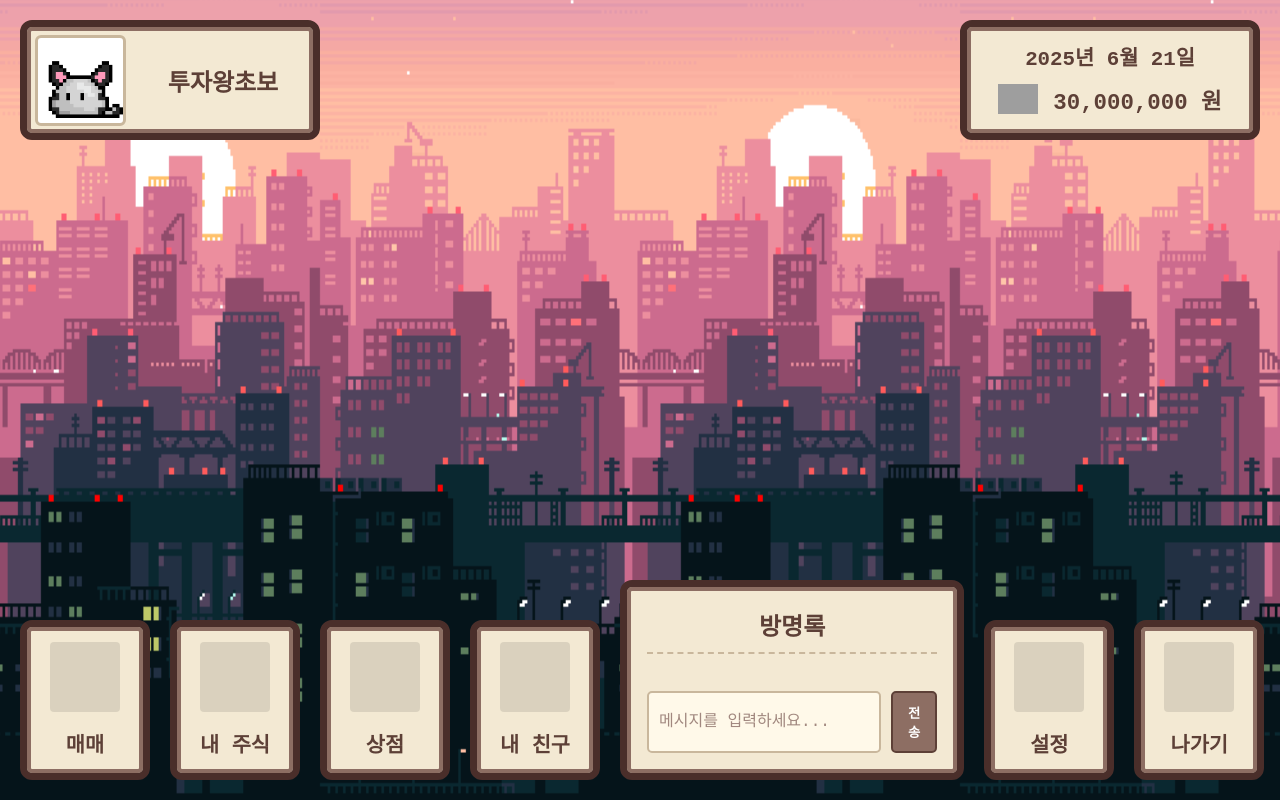
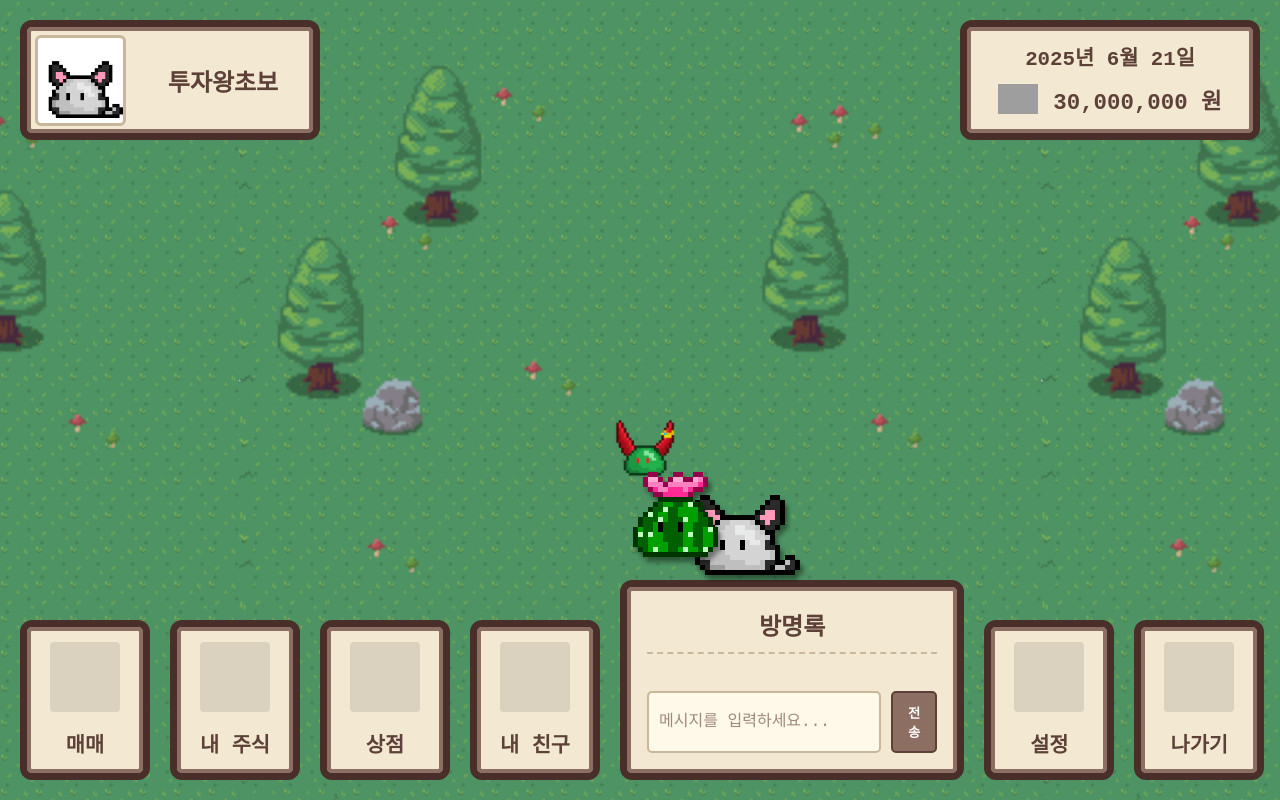
Before and after one commit to Vibe-Team1/frontend, a React (Vite) app: page /main in a window 1280 px wide. Built offline with nearby package versions, Linux system fonts and the light colour scheme; grey boxes are pictures that could not be loaded.

Commit message:
design: 메인화면 캐릭터 배치

```diff
--- a/src/components/main/MainPage.jsx
+++ b/src/components/main/MainPage.jsx
@@ -12,13 +12,15 @@ import MyPageModal from '../myPage/MyPageModal';
 import MyStocksModal from '../myStocks/MyStocksModal';
 import MyFriendsModal from '../friends/MyFriendsModal';
 import ShopModal from '../shop/ShopModal';
+import mainBackground from '../../assets/main-background4.jpeg';
+import PlayerCharacter from './PlayerCharacter';
 
 const MainContainer = styled.div`
   width: 100vw;
   height: 100vh;
-  background-image: url('/src/assets/main-background.gif');
-  background-size: 50% 150%;
-  // background-size: 90% 90%;
+  background-image: url(${mainBackground});
+  background-size: auto 100%;
+  background-repeat: repeat-x;
   background-position: center;
   display: flex;
   flex-direction: column;
@@ -36,6 +38,7 @@ const TopSection = styled.header`
 
 const MiddleSection = styled.main`
   flex-grow: 1; /* Takes up the remaining space */
+  position: relative; /* Set position context for the character */
 `;
 
 const BottomSection = styled.footer`
@@ -104,7 +107,9 @@ const MainPage = ({ isMusicPlaying, playMusic, pauseMusic }) => {
         <GameStatus />
       </TopSection>
 
-      <MiddleSection>{/* Middle content can go here */}</MiddleSection>
+      <MiddleSection>
+        <PlayerCharacter />
+      </MiddleSection>
 
       <BottomSection>
         <NavContainer>
--- /dev/null
+++ b/src/components/main/PlayerCharacter.jsx
@@ -0,0 +1,142 @@
+import React, { useState, useEffect } from 'react';
+import styled from 'styled-components';
+import useUserStore from '../../store/useUserStore';
+
+const CharacterContainer = styled.div.attrs(props => ({
+  style: {
+    top: props.top,
+    left: props.left,
+    transform: props.direction === 'right' ? 'scaleX(-1)' : 'scaleX(1)',
+  },
+}))`
+  position: absolute;
+  width: 200px; /* 80px * 2.5 */
+  height: 200px; /* 80px * 2.5 */
+  transition: top 6s ease-in-out, left 6s ease-in-out; /* Even slower transition */
+
+  img {
+    width: 100%;
+    height: 100%;
+    object-fit: contain;
+    /* Optional: add a little shadow to make it pop */
+    filter: drop-shadow(3px 5px 2px rgb(0 0 0 / 0.4));
+  }
+`;
+
+const TestCharacterContainer = styled.div.attrs(props => ({
+  style: {
+    top: props.top,
+    left: props.left,
+    transform: props.direction === 'right' ? 'scaleX(-1)' : 'scaleX(1)',
+  },
+}))`
+  position: absolute;
+  width: 200px; /* 80px * 2.5 */
+  height: 200px; /* 80px * 2.5 */
+  transition: top 6s ease-in-out, left 6s ease-in-out; /* Even slower transition */
+  z-index: 10; /* Make sure it appears above other elements */
+
+  img {
+    width: 100%;
+    height: 100%;
+    object-fit: contain;
+    /* Optional: add a little shadow to make it pop */
+    filter: drop-shadow(3px 5px 2px rgb(0 0 0 / 0.4));
+  }
+`;
+
+const TestCharacter = ({ position, direction }) => {
+  // Add small offset to make it visible next to the main character
+  const offsetTop = parseFloat(position.top) + 5; // 5% offset
+  const offsetLeft = parseFloat(position.left) + 5; // 5% offset
+
+  console.log('TestCharacter rendering with:', { position, direction, offsetTop, offsetLeft });
+
+  return (
+    <TestCharacterContainer
+      top={`${offsetTop}%`}
+      left={`${offsetLeft}%`}
+      direction={direction}
+    >
+      <img src="/characters/1001.gif" alt="Test Character" onError={(e) => console.error('Failed to load test character image:', e)} />
+    </TestCharacterContainer>
+  );
+};
+
+const IndependentTestCharacter = () => {
+  const [testPosition, setTestPosition] = useState({ top: '45%', left: '45%' });
+  const [testDirection, setTestDirection] = useState('left');
+
+  useEffect(() => {
+    const moveTestCharacter = () => {
+      // Wander within a box around the center (e.g., 35% to 65% of viewport)
+      const newTop = 35 + Math.random() * 30;
+      const newLeft = 35 + Math.random() * 30;
+
+      // Determine direction based on current and new position
+      const currentLeft = parseFloat(testPosition.left);
+      const newLeftValue = parseFloat(newLeft);
+      const newDirection = newLeftValue > currentLeft ? 'right' : 'left';
+
+      setTestDirection(newDirection);
+      setTestPosition({ top: `${newTop}%`, left: `${newLeft}%` });
+    };
+
+    const intervalId = setInterval(moveTestCharacter, 8000); // Move every 8 seconds (slightly different timing)
+
+    return () => clearInterval(intervalId);
+  }, [testPosition.left]);
+
+  return (
+    <TestCharacterContainer
+      top={testPosition.top}
+      left={testPosition.left}
+      direction={testDirection}
+    >
+      <img src="/characters/1001.gif" alt="Test Character" onError={(e) => console.error('Failed to load test character image:', e)} />
+    </TestCharacterContainer>
+  );
+};
+
+const PlayerCharacter = () => {
+  const avatar = useUserStore((state) => state.user.avatar);
+  const [position, setPosition] = useState({ top: '50%', left: '50%' });
+  const [direction, setDirection] = useState('left'); // 'left' or 'right'
+
+  useEffect(() => {
+    const moveCharacter = () => {
+      // Wander within a box around the center (e.g., 40% to 60% of viewport)
+      const newTop = 40 + Math.random() * 20;
+      const newLeft = 40 + Math.random() * 20;
+
+      // Determine direction based on current and new position
+      const currentLeft = parseFloat(position.left);
+      const newLeftValue = parseFloat(newLeft);
+      const newDirection = newLeftValue > currentLeft ? 'right' : 'left';
+
+      setDirection(newDirection);
+      setPosition({ top: `${newTop}%`, left: `${newLeft}%` });
+    };
+
+    const intervalId = setInterval(moveCharacter, 7000); // Move every 7 seconds
+
+    return () => clearInterval(intervalId); // Cleanup on component unmount
+  }, [position.left]); // Add position.left as dependency
+
+  console.log('PlayerCharacter rendering with:', { position, direction, avatar });
+
+  return (
+    <>
+      <CharacterContainer
+        top={position.top}
+        left={position.left}
+        direction={direction}
+      >
+        <img src={avatar} alt="Player Character" />
+      </CharacterContainer>
+      <IndependentTestCharacter />
+    </>
+  );
+};
+
+export default PlayerCharacter;
```
Also changed, not shown: src/assets/main-background4.jpeg.
